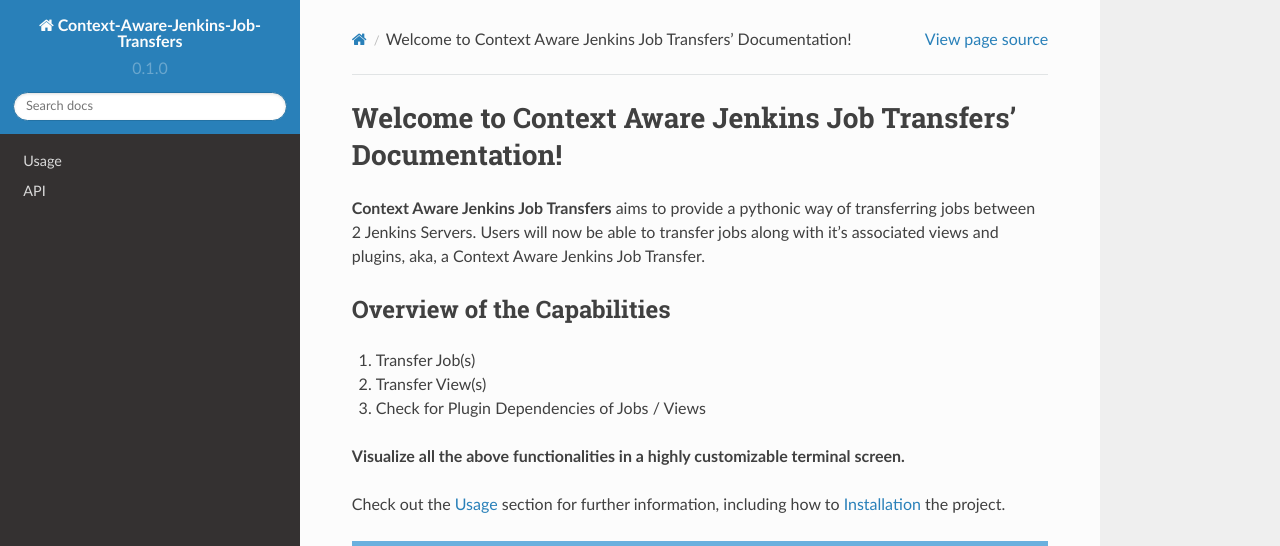
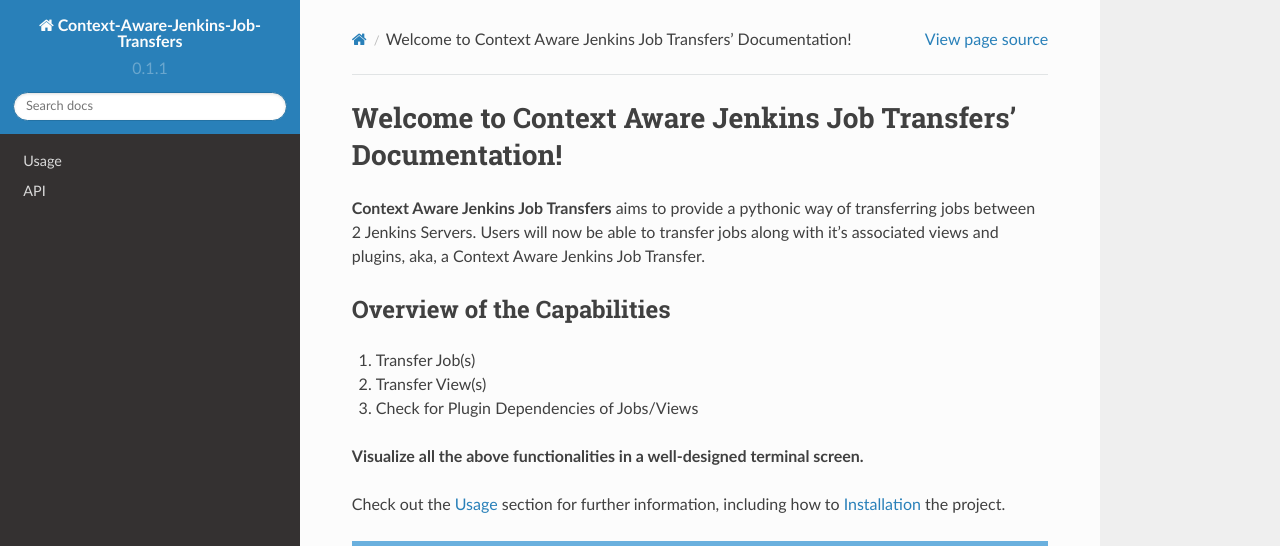
Before and after one commit to joelkariyalil/Context-Aware-Jenkins-Transfers-Documentation, a Sphinx documentation site: the page built from docs/source/index.rst, in a window 1280 px wide and 1007 px high. Shown: the top 546 px of the window. Built offline with Sphinx 7.4.7 and the Read the Docs theme 2.0.0, drawn with Linux system fonts in a browser that asks for light colours; pages that are not in the unit, such as notebooks, are missing from menus.

Commit message:
MOD: Checking Out Failures

```diff
--- a/docs/source/conf.py
+++ b/docs/source/conf.py
@@ -7,7 +7,7 @@
 author = 'Joel Thomas Chacko'
 
 release = '0.1'
-version = '0.1.0'
+version = '0.1.1'
 
 # -- General configuration
 
--- a/docs/source/index.rst
+++ b/docs/source/index.rst
@@ -9,9 +9,9 @@
 
 1. Transfer Job(s)
 2. Transfer View(s)
-3. Check for Plugin Dependencies of Jobs / Views
+3. Check for Plugin Dependencies of Jobs/Views
 
-**Visualize all the above functionalities in a highly customizable terminal screen.**
+**Visualize all the above functionalities in a well-designed terminal screen.**
 
 
 Check out the :doc:`usage` section for further information, including
```
